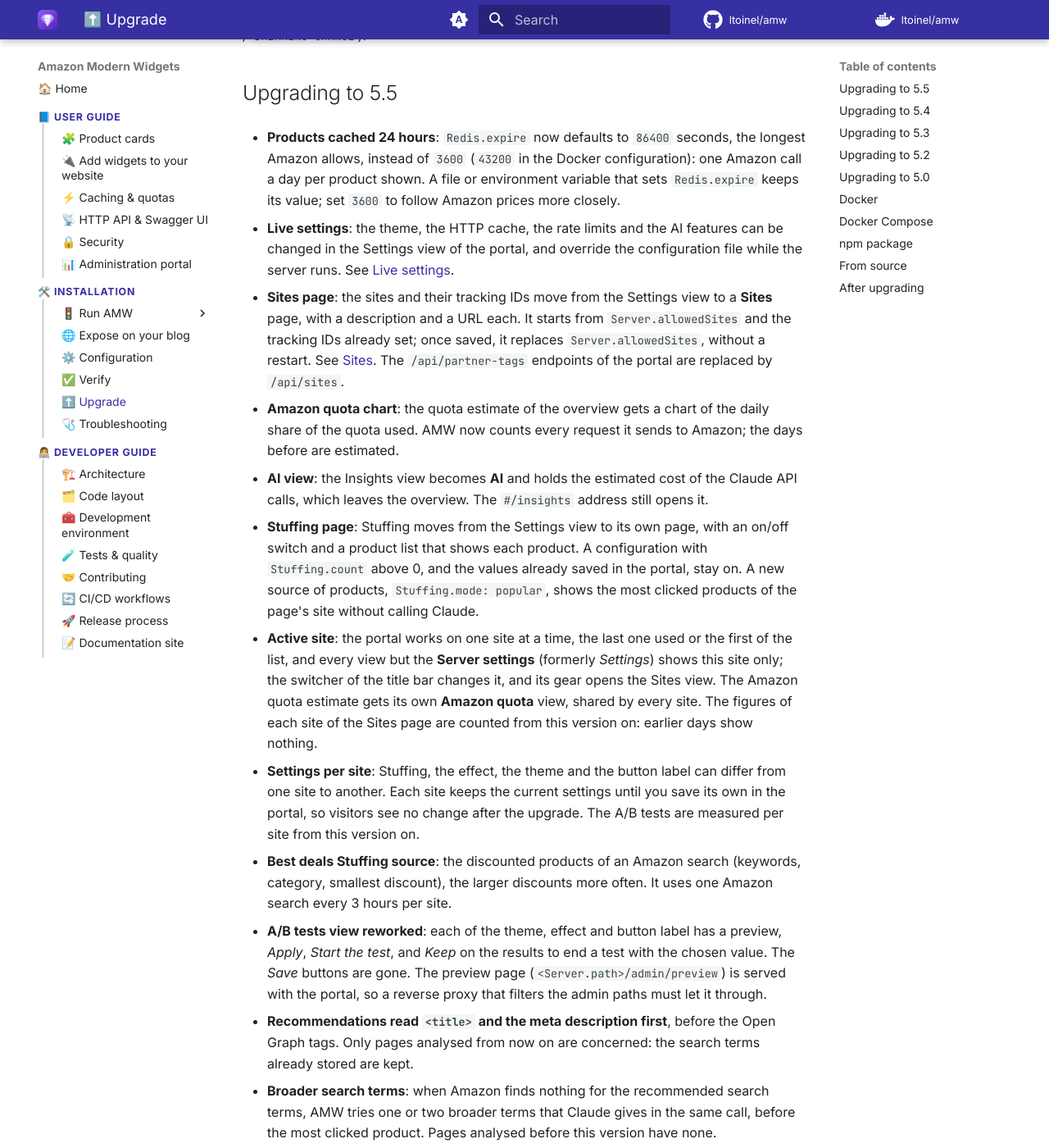
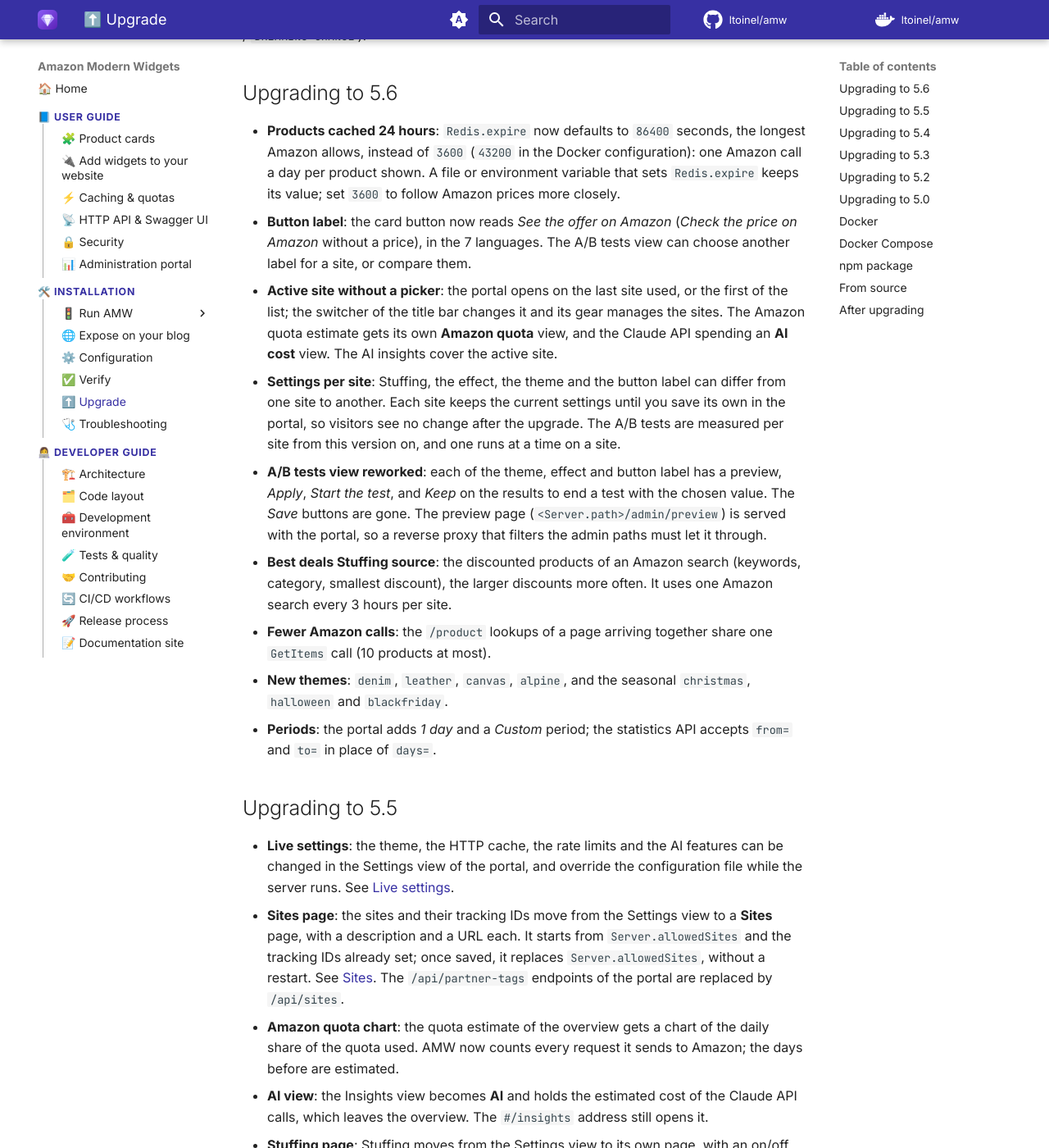
Before and after one commit to ltoinel/amw, an MkDocs documentation site: the page built from docs/installation/upgrade.md, in a window 1280 px wide and 1400 px high, scrolled down 221 px. Shown: the whole window at 82% size. Built offline with MkDocs 1.6.1 and Material for MkDocs 9.7.7, drawn with Linux system fonts in a browser that asks for light colours; comment, search, counter and statistics services are not loaded; some of the changed text lies outside the part shown.

Commit message:
chore(release): 5.6.0 (#486)
Closes #485

Co-authored-by: Ludovic Toinel <ltoinel@free.fr>
Co-authored-by: Claude Opus 5.5 <noreply@anthropic.com>

```diff
--- a/docs/installation/upgrade.md
+++ b/docs/installation/upgrade.md
@@ -3,12 +3,38 @@
 Read the [release notes](https://github.com/ltoinel/amw/releases) first: breaking
 changes are flagged there (Conventional Commits `!` / `BREAKING CHANGE`).
 
-## Upgrading to 5.5
+## Upgrading to 5.6
 
 - **Products cached 24 hours**: `Redis.expire` now defaults to `86400` seconds, the longest Amazon
   allows, instead of `3600` (`43200` in the Docker configuration): one Amazon call a day per
   product shown. A file or environment variable that sets `Redis.expire` keeps its value; set
   `3600` to follow Amazon prices more closely.
+- **Button label**: the card button now reads *See the offer on Amazon* (*Check the price on
+  Amazon* without a price), in the 7 languages. The A/B tests view can choose another label for a
+  site, or compare them.
+- **Active site without a picker**: the portal opens on the last site used, or the first of the
+  list; the switcher of the title bar changes it and its gear manages the sites. The Amazon quota
+  estimate gets its own **Amazon quota** view, and the Claude API spending an **AI cost** view.
+  The AI insights cover the active site.
+- **Settings per site**: Stuffing, the effect, the theme and the button label can differ from
+  one site to another. Each site keeps the current settings until you save its own in the portal,
+  so visitors see no change after the upgrade. The A/B tests are measured per site from this
+  version on, and one runs at a time on a site.
+- **A/B tests view reworked**: each of the theme, effect and button label has a preview, *Apply*,
+  *Start the test*, and *Keep* on the results to end a test with the chosen value. The *Save*
+  buttons are gone. The preview page (`<Server.path>/admin/preview`) is served with the portal, so
+  a reverse proxy that filters the admin paths must let it through.
+- **Best deals Stuffing source**: the discounted products of an Amazon search (keywords, category,
+  smallest discount), the larger discounts more often. It uses one Amazon search every 3 hours per
+  site.
+- **Fewer Amazon calls**: the `/product` lookups of a page arriving together share one `GetItems`
+  call (10 products at most).
+- **New themes**: `denim`, `leather`, `canvas`, `alpine`, and the seasonal `christmas`,
+  `halloween` and `blackfriday`.
+- **Periods**: the portal adds *1 day* and a *Custom* period; the statistics API accepts `from=` and
+  `to=` in place of `days=`.
+
+## Upgrading to 5.5
 
 - **Live settings**: the theme, the HTTP cache, the rate limits and the AI features can be changed
   in the Settings view of the portal, and override the configuration file while the server runs.
@@ -27,23 +53,12 @@ changes are flagged there (Conventional Commits `!` / `BREAKING CHANGE`).
   the values already saved in the portal, stay on. A new source of products,
   `Stuffing.mode: popular`, shows the most clicked products of the page's site without calling
   Claude.
-- **Active site**: the portal works on one site at a time, the last one used or the first of the
-  list, and every view but
+- **Active site**: after signing in, the portal asks for the site to work on, and every view but
   the **Server settings** (formerly *Settings*) shows this site only; the switcher of the title bar
-  changes it, and its gear opens the Sites view. The Amazon quota estimate gets its own
-  **Amazon quota** view, shared by every site. The figures of each site of the Sites page are
-  counted from this version on: earlier days show nothing.
-- **Settings per site**: Stuffing, the effect, the theme and the button label can differ from
-  one site to another. Each site keeps the current settings until you save its own in the portal,
-  so visitors see no change after the upgrade. The A/B tests are measured per site from this
-  version on.
-- **Best deals Stuffing source**: the discounted products of an Amazon search (keywords, category,
-  smallest discount), the larger discounts more often. It uses one Amazon search every 3 hours per
-  site.
-- **A/B tests view reworked**: each of the theme, effect and button label has a preview, *Apply*,
-  *Start the test*, and *Keep* on the results to end a test with the chosen value. The *Save*
-  buttons are gone. The preview page (`<Server.path>/admin/preview`) is served with the portal, so
-  a reverse proxy that filters the admin paths must let it through.
+  changes it, and its gear opens the Sites view. The Amazon quota estimate moves to the Server
+  settings, as the quota is shared by every site. The figures of each site of the Sites page are
+  counted from this version on: earlier days show nothing. The AI, A/B tests and Stuffing views
+  still cover every site in this version, and say so.
 - **Recommendations read `<title>` and the meta description first**, before the Open Graph tags.
   Only pages analysed from now on are concerned: the search terms already stored are kept.
 - **Broader search terms**: when Amazon finds nothing for the recommended search terms, AMW tries
--- a/package.json
+++ b/package.json
@@ -1,6 +1,6 @@
 {
   "name": "amazon-modern-widgets",
-  "version": "5.5.0",
+  "version": "5.6.0",
   "description": "Amazon Modern Widgets for Amazon affiliate websites based on Amazon PAAPI v5",
   "license": "MIT",
   "author": "Ludovic Toinel",
```
Also changed, not shown: 1 other file.
